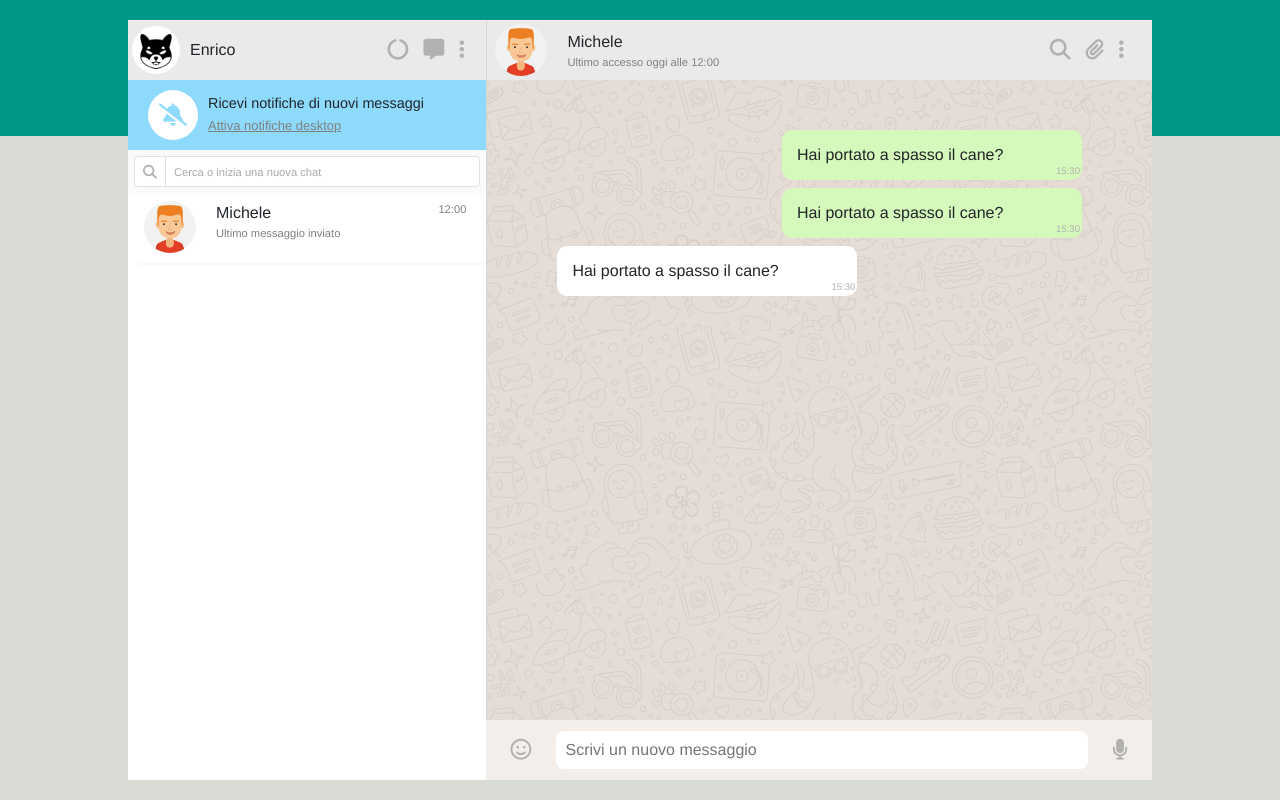
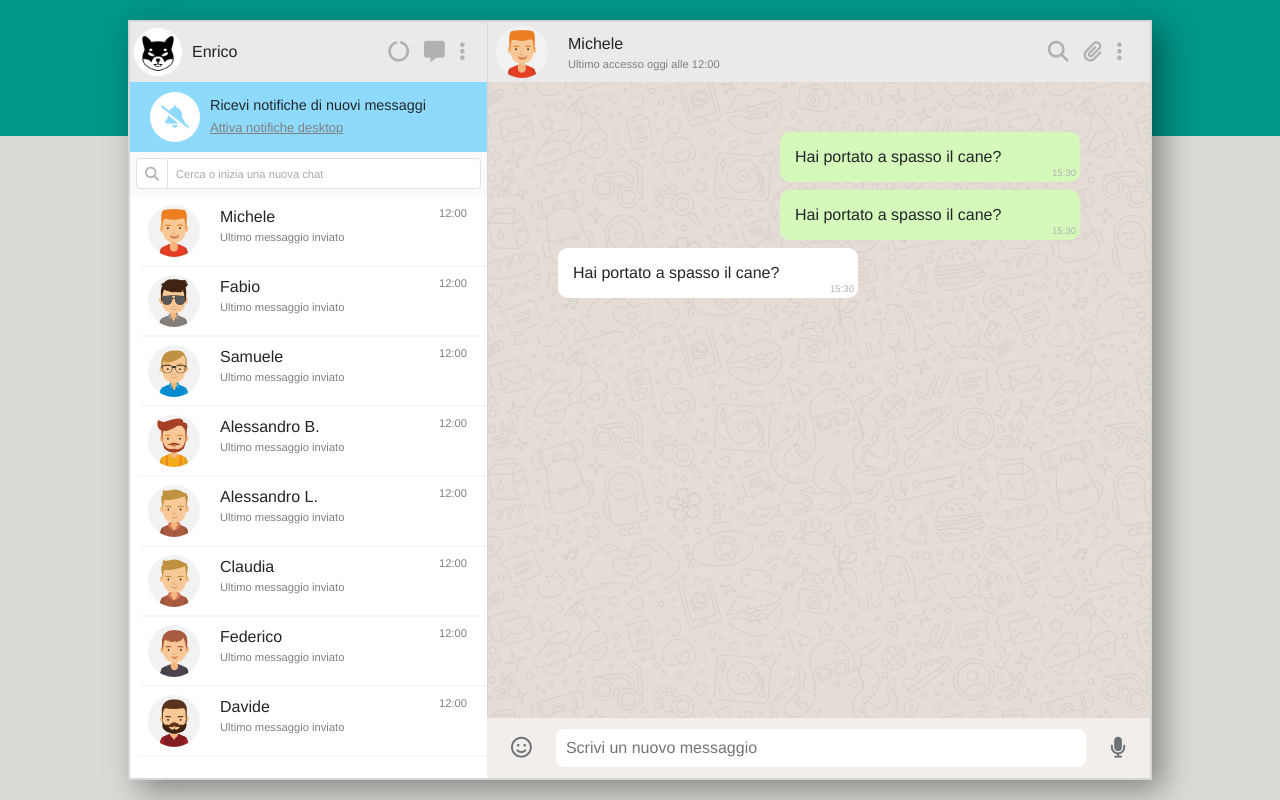
Before and after one commit to EnricoDErasmo/vue-boolzapp, a plain HTML site: page index.html in a window 1280 px wide. Drawn offline with nearby package versions, Linux system fonts and the light colour scheme.

Commit message:
Milestone 1

```diff
--- a/css/style.css
+++ b/css/style.css
@@ -58,6 +58,10 @@ li {
     height: 95%;
 
     background-color: white;
+
+    border: 2px solid #d6d6d6;
+
+    box-shadow: 10px 10px 30px rgba(0, 0, 0, 0.4);
 }
 
 /* Inner left */
@@ -215,7 +219,7 @@ li {
     flex-direction: row;
     justify-content: space-between;
 
-    padding: 6px;
+    padding: 8px;
     padding-right: 20px;
 
     height: 70px;
@@ -360,7 +364,7 @@ li {
 
 .view .chat-window .inner-right .chat-main .message-box .message-hour{
     position: absolute;
-    right: 2px;
+    right: 4px;
     bottom: 2px;
 
     font-size: 0.6em;
@@ -420,7 +424,7 @@ li {
 
     font-size: 1.3em;
 
-    color: #b1b1b1;
+    color: #6b7376;
 
     cursor: pointer;
 }
--- a/index.html
+++ b/index.html
@@ -108,18 +108,18 @@
 
                         <ul>
 
-                            <li class="chat-container">
+                            <li v-for="(contact, index) in contacts" class="chat-container">
 
                                 <div class="chat">
 
                                     <div class="chat-inner-left">
 
                                         <div class="img-container">
-                                            <img src="img/avatar_1.jpg" alt="">
+                                            <img :src="contacts[index].avatar" alt="">
                                         </div>
 
                                         <div class="chat-info">
-                                            <div>Michele</div>
+                                            <div> {{contacts[index].name}} </div>
                                             <div class="small-text">Ultimo messaggio inviato</div>
                                         </div>
 
--- a/js/script.js
+++ b/js/script.js
@@ -17,7 +17,7 @@ const { createApp } = Vue
         contacts: [
             {
                 name: 'Michele',
-                avatar: './img/avatar_1.png',
+                avatar: 'img/avatar_1.jpg',
                 visible: true,
                 messages: [
                     {
@@ -39,7 +39,7 @@ const { createApp } = Vue
             },
             {
                 name: 'Fabio',
-                avatar: './img/avatar_2.png',
+                avatar: 'img/avatar_2.jpg',
                 visible: true,
                 messages: [
                     {
@@ -61,7 +61,7 @@ const { createApp } = Vue
             },
             {
                 name: 'Samuele',
-                avatar: './img/avatar_3.png',
+                avatar: 'img/avatar_3.jpg',
                 visible: true,
                 messages: [
                     {
@@ -83,7 +83,7 @@ const { createApp } = Vue
             },
             {
                 name: 'Alessandro B.',
-                avatar: './img/avatar_4.png',
+                avatar: 'img/avatar_4.jpg',
                 visible: true,
                 messages: [
                     {
@@ -100,7 +100,7 @@ const { createApp } = Vue
             },
             {
                 name: 'Alessandro L.',
-                avatar: './img/avatar_5.png',
+                avatar: 'img/avatar_5.jpg',
                 visible: true,
                 messages: [
                     {
@@ -117,7 +117,7 @@ const { createApp } = Vue
             },
             {
                 name: 'Claudia',
-                avatar: './img/avatar_5.png',
+                avatar: 'img/avatar_5.jpg',
                 visible: true,
                 messages: [
                     {
@@ -139,7 +139,7 @@ const { createApp } = Vue
             },
             {
                 name: 'Federico',
-                avatar: './img/avatar_7.png',
+                avatar: 'img/avatar_7.jpg',
                 visible: true,
                 messages: [
                     {
@@ -156,7 +156,7 @@ const { createApp } = Vue
             },
             {
                 name: 'Davide',
-                avatar: './img/avatar_8.png',
+                avatar: 'img/avatar_8.jpg',
                 visible: true,
                 messages: [
                     {
```
